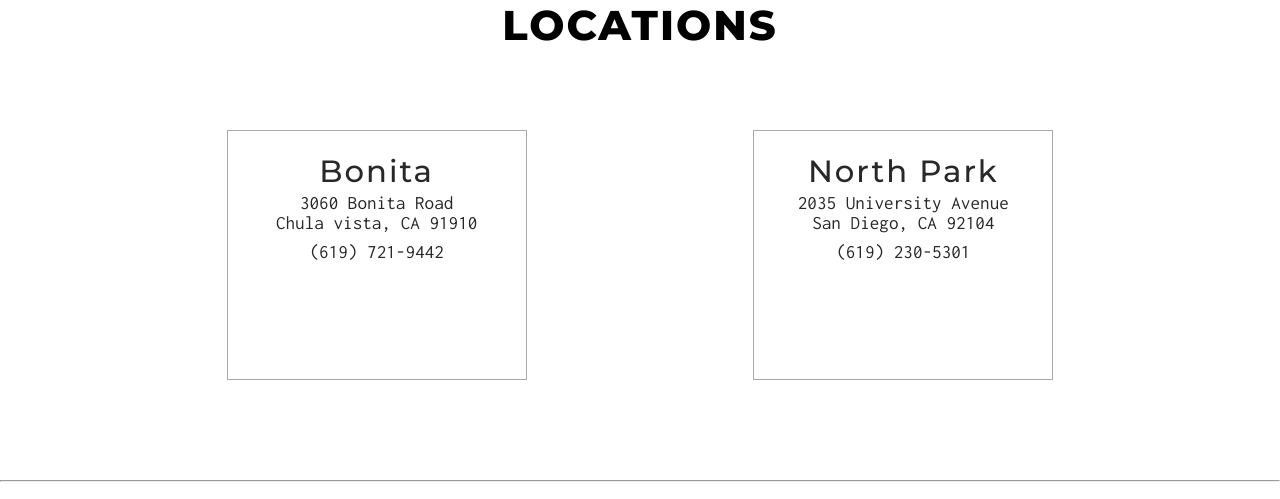
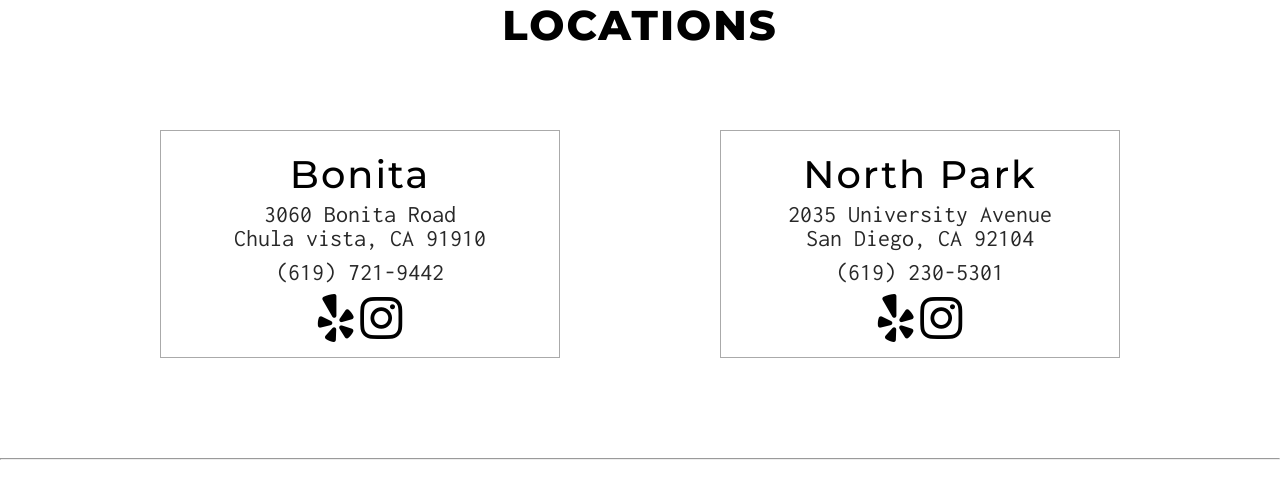
Before and after one commit to surla/goodfellas-barbershop, a plain HTML site: page index.html in a window 1280 px wide. Shown: the part 1320-1819 px from the top of the page. Drawn offline with nearby package versions, Linux system fonts and the light colour scheme.

Commit message:
Add font icon for social media in location section

```diff
--- a/index.html
+++ b/index.html
@@ -41,22 +41,26 @@
 <section>
   <h2>LOCATIONS</h2>
   <div class="locations" id="locations">
-    <article class="bonita-location">
-      <h3>Bonita</h3>
+    <article class="bonita-location" onlic>
+      <h3><a href="bonita.html">Bonita</a></h3>
       <p>
         3060 Bonita Road<br/>
         Chula vista, CA 91910<br/>
       </p>
       <p class="phone-number">(619) 721-9442</p>
+      <a href="https://www.yelp.com/biz/goodfellas-barber-shop-chula-vista"><i class="fa fa-yelp fa-2x" aria-hidden="true"></i></a>
+      <a href="https://www.instagram.com/gfbsbonita/" ><i class="fa fa-instagram fa-2x" aria-hidden="true"></i></a>
     </article>
 
     <article class="northpark-location">
-      <h3>North Park</h3>
+      <h3><a href="northpark.html">North Park</a></h3>
       <p>
         2035 University Avenue<br/>
         San Diego, CA 92104<br/>
       </p>
       <p class="phone-number">(619) 230-5301</p>
+      <a href="https://www.yelp.com/biz/goodfellas-barbershop-shave-parlor-san-diego"><i class="fa fa-yelp fa-2x" aria-hidden="true"></i></a>
+      <a href="https://www.instagram.com/gfbsshaveparlor/"><i class="fa fa-instagram fa-2x" aria-hidden="true"></i></a>
       </article>
     </div>
   </div>
@@ -88,13 +92,6 @@
 
 <section>
   <ul class="social-media">
-    <li>
-      <a href="https://www.instagram.com/gfbsshaveparlor/" ><i class="fa fa-instagram" aria-hidden="true"></i></a>
-    </li>
-    <li>
-      <a href="https://www.yelp.com/biz/goodfellas-barber-shop-chula-vista"><i class="fa fa-yelp" aria-hidden="true"></i></a>
-    </li>
-    <li>
       <a href="#"><i class="fa fa-envelope-o" aria-hidden="true"></i></a>
     </li>
   </ul>
--- a/scripts/main.js
+++ b/scripts/main.js
@@ -13,7 +13,6 @@ $(window).scroll(function() {
 });
 
 
-
 // Gallery
 
 $(function() {
--- a/styles/index.css
+++ b/styles/index.css
@@ -72,9 +72,9 @@
 }
 
 .locations > article {
-  width: 300px;
-  height: 250px;
-  font-size: 120%;
+  width: 400px;
+  height: 228px;
+  font-size: 150%;
   text-align: center;
   padding-top: 25px;
   vertical-align: middle;
@@ -87,14 +87,13 @@
   font-family: 'Inconsolata', monospace;
 }
 
-// .bonita-location:hover, .northpark-location:hover {
-//   font-size: 200%;
-//   color: #000000;
-//   background-color: #cccccc;
-// }
+article:hover {
+  background-color: #e7e7e7;
+  cursor: pointer;
+}
 
 .phone-number {
-  margin-top: 10px;
+  margin: 10px;
 }
 
 /* Social Media */
```
